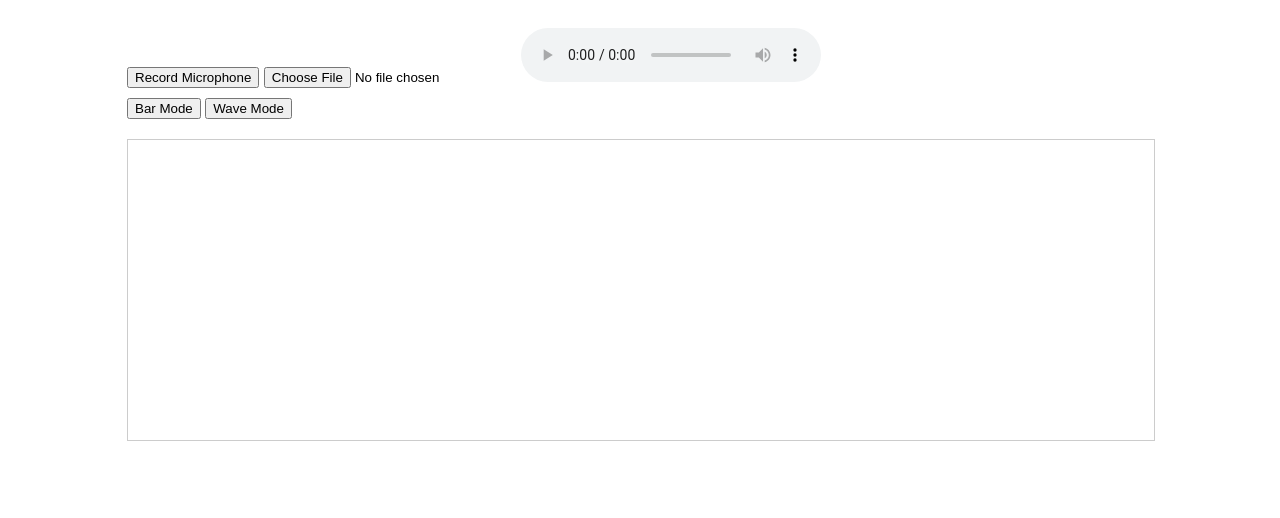
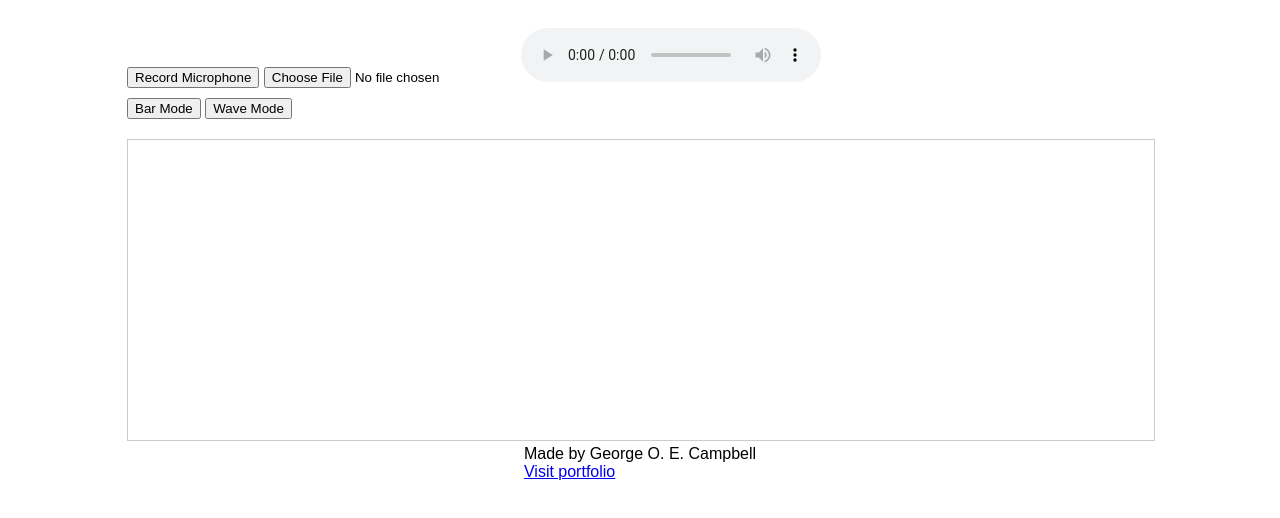
Before and after one commit to campbellgoe/vite-meyda-audio-visualizer, a website built with Vite: page index.html in a window 1280 px wide. Built offline with nearby package versions, Linux system fonts and the light colour scheme.

Commit message:
add attribution

```diff
--- a/index.html
+++ b/index.html
@@ -35,6 +35,7 @@
     </div>
     <canvas id="visualizer"></canvas>
   </div>
+  <footer>Made by George O. E. Campbell <br/><a href="https://georgecampbell.co.uk">Visit portfolio</a></footer>
   <script type="module" src="/main.js"></script>
 </body>
 </html>
```
